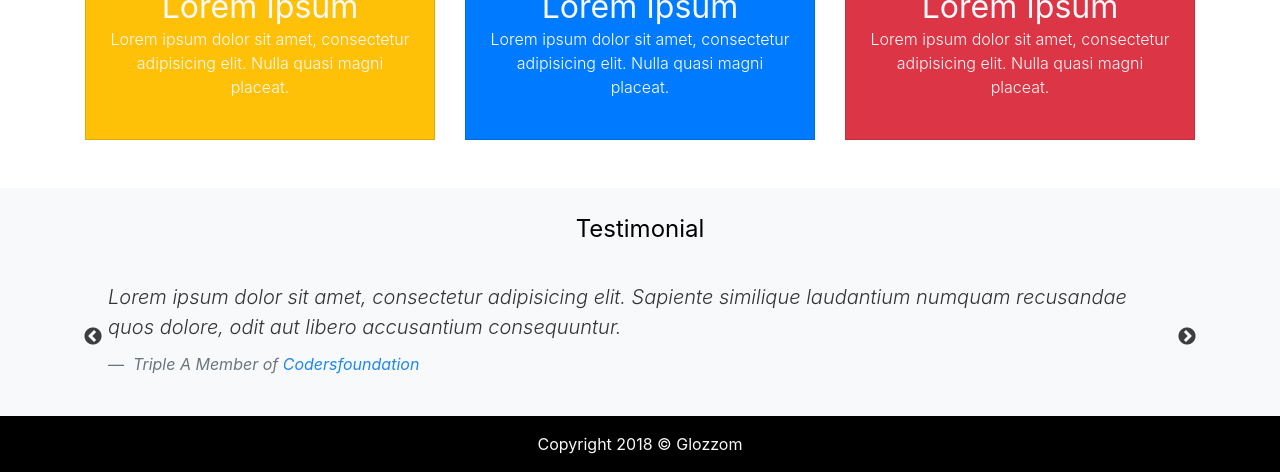
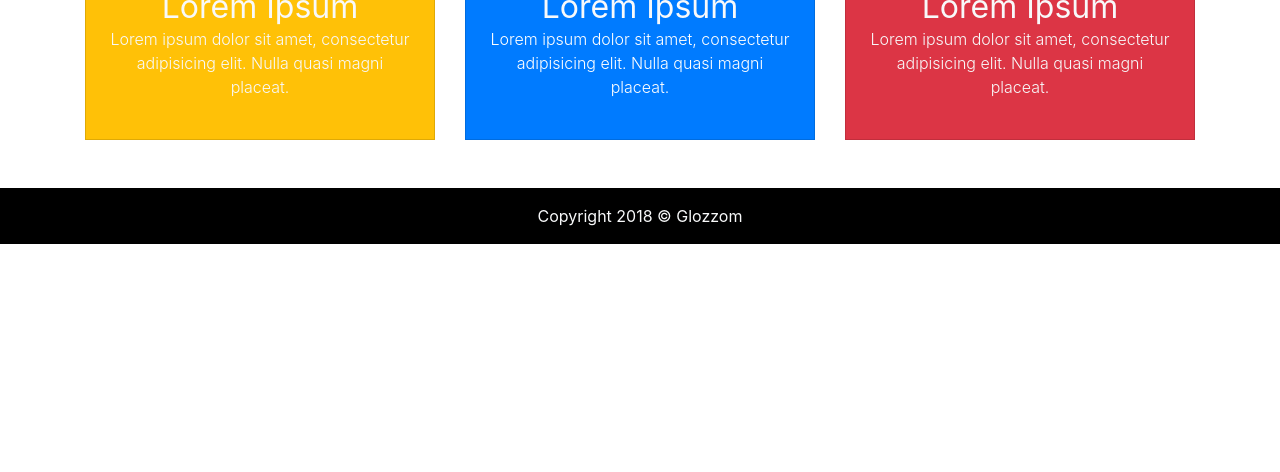
Before and after one commit to Mohammad249/glozzom, a plain HTML site: page about.html in a window 1280 px wide. Shown: the part 1233-1705 px from the top of the page. After the commit the page ends 1477 px from the top, so only its background shows below. Drawn offline with Linux system fonts and the light colour scheme; files whose address does not match are found by name.

Commit message:
first commit

```diff
--- a/about.html
+++ b/about.html
@@ -125,7 +125,7 @@
 </section>
 <!--Box Section end-->
 <!--Testimonial Section Start-->
-<section id="testimonial-section" class=" py-4 bg-light">
+<!--<section id="testimonial-section" class=" py-4 bg-light">
   <div class="container">
     <div class="row">
       <div class="col text-center">
@@ -155,7 +155,7 @@
       </div>
     </div>
   </div>
-</section>
+</section>-->
 <!--Testimonial Section End-->
 <!--Footer Section Start-->
 <section id="footer-section" class="text-center py-3 text-light">
```
Also changed, not shown: index.html (+2 -2 lines).
